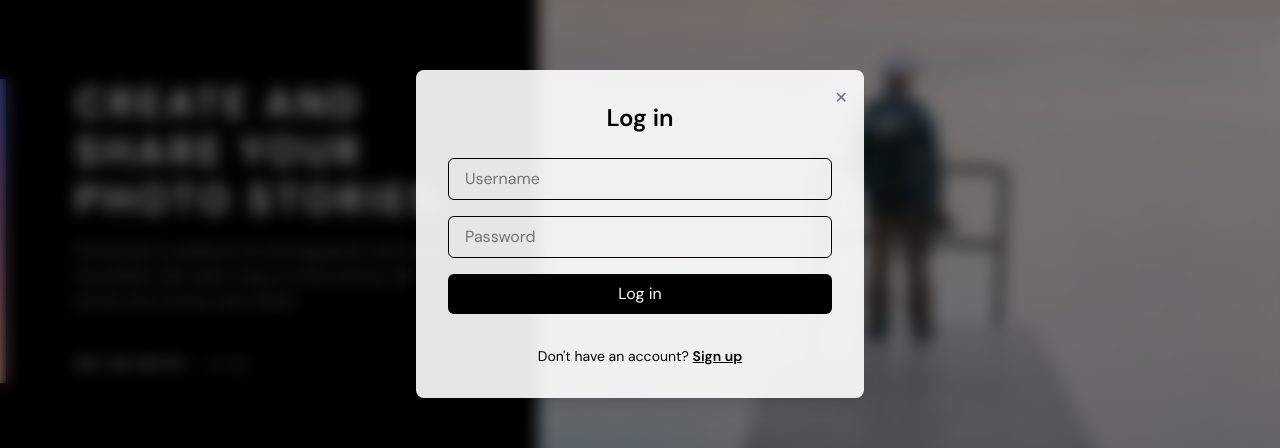
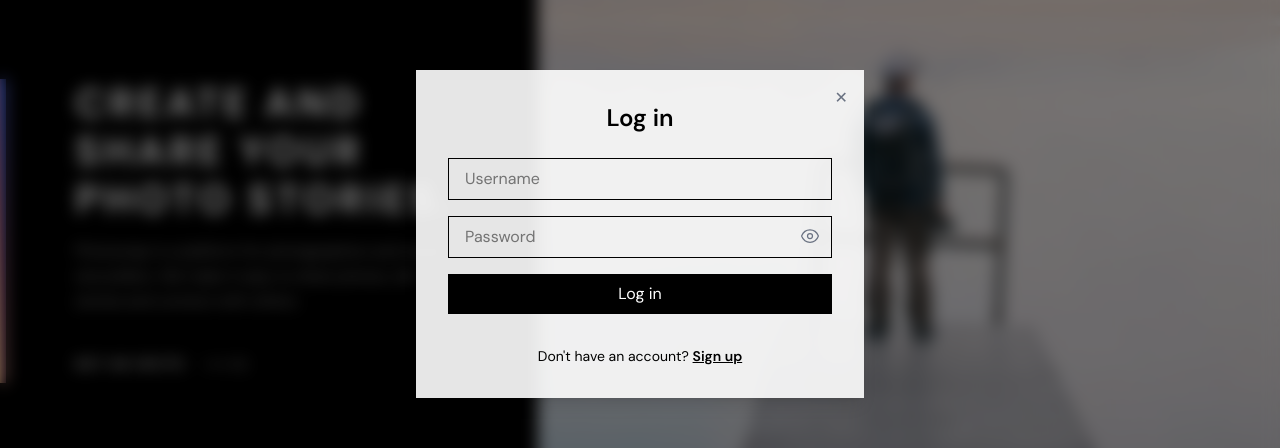
Before and after one commit to viblo29/photosnap, a Next.js app in the folder my-app/: page / in a window 1280 px wide. Both pictures are taken after a click on the button "LOG IN". Shown: the part 166-614 px from the top of the page. Built offline with nearby package versions, Linux system fonts and the light colour scheme.

Commit message:
added eye

```diff
--- a/my-app/components/molecules/Login/Login.tsx
+++ b/my-app/components/molecules/Login/Login.tsx
@@ -26,6 +26,9 @@ const Login = ({ buttonClassName }: Props) => {
   const [successUser, setSuccessUser] = useState<string | null>(null);
   const [showUserMenu, setShowUserMenu] = useState(false);
   const [mounted, setMounted] = useState(false);
+
+  const [showPassword, setShowPassword] = useState(false);
+  const [showConfirmPassword, setShowConfirmPassword] = useState(false);
 
   const {
     register,
@@ -57,6 +60,9 @@ const Login = ({ buttonClassName }: Props) => {
     };
 
     sessionStorage.setItem("photosnap-user", JSON.stringify(user));
+
+    setLoggedInUser(data.username);
+    sessionStorage.setItem("photosnap-session", data.username);
 
     setSuccessUser(data.username);
     setShowSuccess(true);
@@ -101,6 +107,8 @@ const Login = ({ buttonClassName }: Props) => {
   useEffect(() => {
     if (isOpen) {
       reset();
+      setShowPassword(false);
+      setShowConfirmPassword(false);
       setShowModal(false);
       const timeout = setTimeout(() => {
         setShowModal(true);
@@ -110,8 +118,28 @@ const Login = ({ buttonClassName }: Props) => {
     }
   }, [isOpen, reset]);
 
+  const EyeIcon = ({ visible }: { visible: boolean }) => (
+    <svg
+      xmlns="http://www.w3.org/2000/svg"
+      fill="none"
+      viewBox="0 0 24 24"
+      strokeWidth={1.5}
+      stroke="currentColor"
+      className="w-5 h-5"
+    >
+      {visible ? (
+        <path strokeLinecap="round" strokeLinejoin="round" d="M3.98 8.223A10.477 10.477 0 001.934 12C3.226 16.338 7.244 19.5 12 19.5c.993 0 1.953-.138 2.863-.395M6.228 6.228A10.45 10.45 0 0112 4.5c4.756 0 8.773 3.162 10.065 7.498a10.523 10.523 0 01-4.293 5.774M6.228 6.228L3 3m3.228 3.228l3.65 3.65m7.894 7.894L21 21m-3.228-3.228l-3.65-3.65m0 0a3 3 0 10-4.243-4.243m4.242 4.242L9.88 9.88" />
+      ) : (
+        <>
+          <path strokeLinecap="round" strokeLinejoin="round" d="M2.036 12.322a1.012 1.012 0 010-.644C3.413 8.133 7.182 4.5 12 4.5c4.788 0 8.557 3.633 9.963 7.178.07.175.07.362 0 .537C20.587 15.867 16.818 19.5 12 19.5c-4.788 0-8.557-3.633-9.963-7.178z" />
+          <path strokeLinecap="round" strokeLinejoin="round" d="M15 12a3 3 0 11-6 0 3 3 0 016 0z" />
+        </>
+      )}
+    </svg>
+  );
+
   const buttonClasses =
-    "bg-[#000000] text-white hover:text-black hover:bg-[#DFDFDF] cursor-pointer transition-colors duration-300 ease-in-out py-2 rounded-md w-full";
+    "bg-[#000000] text-white hover:text-black hover:bg-[#DFDFDF] cursor-pointer transition-colors duration-300 ease-in-out py-2 rounded-none w-full";
 
   const loginModal =
     isOpen && mounted
@@ -128,7 +156,7 @@ const Login = ({ buttonClassName }: Props) => {
             />
 
             <div
-              className={`relative bg-white/90 w-full max-w-md p-8 rounded-lg shadow-lg transform transition-all duration-300 ease-out
+              className={`relative bg-white/90 w-full max-w-md p-8 rounded-none shadow-lg transform transition-all duration-300 ease-out
           ${showModal ? "opacity-100 scale-100" : "opacity-0 scale-90"}`}
             >
               <button
@@ -151,10 +179,8 @@ const Login = ({ buttonClassName }: Props) => {
                     className="space-y-4"
                   >
                     <div className="w-full">
-                      <input
-                        type="text"
-                        placeholder="Username"
-                        className={`w-full border px-4 py-2 rounded-md ${
+                      <input type="text" placeholder="Username"
+                        className={`w-full border px-4 py-2 rounded-none ${
                           errors.username ? "border-red-500" : ""
                         }`}
                         {...register("username", {
@@ -172,11 +198,9 @@ const Login = ({ buttonClassName }: Props) => {
                       )}
                     </div>
 
-                    <div className="w-full">
-                      <input
-                        type="password"
-                        placeholder="Password"
-                        className={`w-full border px-4 py-2 rounded-md ${
+                    <div className="w-full relative">
+                      <input type={showPassword ? "text" : "password"} placeholder="Password"
+                        className={`w-full border px-4 py-2 rounded-none pr-10 ${
                           errors.password ? "border-red-500" : ""
                         }`}
                         {...register("password", {
@@ -187,6 +211,13 @@ const Login = ({ buttonClassName }: Props) => {
                           },
                         })}
                       />
+                      <button
+                        type="button"
+                        onClick={() => setShowPassword(!showPassword)}
+                        className="absolute right-3 top-[10px] text-gray-500 hover:text-black transition-colors"
+                      >
+                        <EyeIcon visible={showPassword} />
+                      </button>
                       {errors.password && (
                         <p className="text-red-500 text-sm">
                           {errors.password.message}
@@ -239,10 +270,8 @@ const Login = ({ buttonClassName }: Props) => {
                   </h2>
                   <form onSubmit={handleSubmit(onSignupSubmit)} className="space-y-4">
                     <div className="w-full">
-                      <input
-                        type="text"
-                        placeholder="Username"
-                        className={`w-full border px-4 py-2 rounded-md ${
+                      <input type="text" placeholder="Username"
+                        className={`w-full border px-4 py-2 rounded-none ${
                           errors.username ? "border-red-500" : ""
                         }`}
                         {...register("username", {
@@ -261,10 +290,8 @@ const Login = ({ buttonClassName }: Props) => {
                     </div>
 
                     <div className="w-full">
-                      <input
-                        type="email"
-                        placeholder="Email"
-                        className={`w-full border px-4 py-2 rounded-md ${
+                      <input type="email" placeholder="Email"
+                        className={`w-full border px-4 py-2 rounded-none ${
                           errors.email ? "border-red-500" : ""
                         }`}
                         {...register("email", {
@@ -282,11 +309,9 @@ const Login = ({ buttonClassName }: Props) => {
                       )}
                     </div>
 
-                    <div className="w-full">
-                      <input
-                        type="password"
-                        placeholder="Password"
-                        className={`w-full border px-4 py-2 rounded-md ${
+                    <div className="w-full relative">
+                      <input type={showPassword ? "text" : "password"} placeholder="Password"
+                        className={`w-full border px-4 py-2 rounded-none pr-10 ${
                           errors.password ? "border-red-500" : ""
                         }`}
                         {...register("password", {
@@ -297,6 +322,13 @@ const Login = ({ buttonClassName }: Props) => {
                           },
                         })}
                       />
+                      <button
+                        type="button"
+                        onClick={() => setShowPassword(!showPassword)}
+                        className="absolute right-3 top-[10px] text-gray-500 hover:text-black transition-colors"
+                      >
+                        <EyeIcon visible={showPassword} />
+                      </button>
                       {errors.password && (
                         <p className="text-red-500 text-sm">
                           {errors.password.message}
@@ -304,11 +336,11 @@ const Login = ({ buttonClassName }: Props) => {
                       )}
                     </div>
 
-                    <div className="w-full">
+                    <div className="w-full relative">
                       <input
-                        type="password"
+                        type={showConfirmPassword ? "text" : "password"}
                         placeholder="Confirm Password"
-                        className={`w-full border px-4 py-2 rounded-md ${
+                        className={`w-full border px-4 py-2 rounded-none pr-10 ${
                           errors.confirmPassword ? "border-red-500" : ""
                         }`}
                         {...register("confirmPassword", {
@@ -317,6 +349,13 @@ const Login = ({ buttonClassName }: Props) => {
                             value === passwordValue || "Passwords do not match",
                         })}
                       />
+                      <button
+                        type="button"
+                        onClick={() => setShowConfirmPassword(!showConfirmPassword)}
+                        className="absolute right-3 top-[10px] text-gray-500 hover:text-black transition-colors"
+                      >
+                        <EyeIcon visible={showConfirmPassword} />
+                      </button>
                       {errors.confirmPassword && (
                         <p className="text-red-500 text-sm">
                           {errors.confirmPassword.message}
@@ -343,7 +382,7 @@ const Login = ({ buttonClassName }: Props) => {
             <div className="absolute inset-0 bg-black/50 backdrop-blur-sm" />
 
             <div
-              className="relative bg-white/90 w-full max-w-md p-8 rounded-lg shadow-lg
+              className="relative bg-white/90 w-full max-w-md p-8 rounded-none shadow-lg
                   transform transition-all duration-300 ease-out
                   opacity-100 scale-100 text-center"
             >
@@ -375,7 +414,7 @@ const Login = ({ buttonClassName }: Props) => {
           }}
           className={
             buttonClassName ??
-            "bg-[#000000] text-white hover:text-black hover:bg-[#DFDFDF] cursor-pointer transition-colors duration-300 ease-in-out font-bold text-xs tracking-[2px] px-6 py-3 rounded-md"
+            "bg-[#000000] text-white hover:text-black hover:bg-[#DFDFDF] cursor-pointer transition-colors duration-300 ease-in-out font-bold text-xs tracking-[2px] px-6 py-3 rounded-none"
           }
         >
           {loggedInUser ? loggedInUser : "LOG IN"}
@@ -383,7 +422,7 @@ const Login = ({ buttonClassName }: Props) => {
 
         {loggedInUser && (
           <div
-            className={`absolute right-0 mt-2 w-44 bg-white/90 backdrop-blur-md rounded-md shadow-lg z-60
+            className={`absolute right-0 mt-2 w-44 bg-white/90 backdrop-blur-md rounded-none shadow-lg z-60
               overflow-hidden transition-all duration-300 ease-out
               ${showUserMenu ? "max-h-40 opacity-100" : "max-h-0 opacity-0"}
             `}
```
